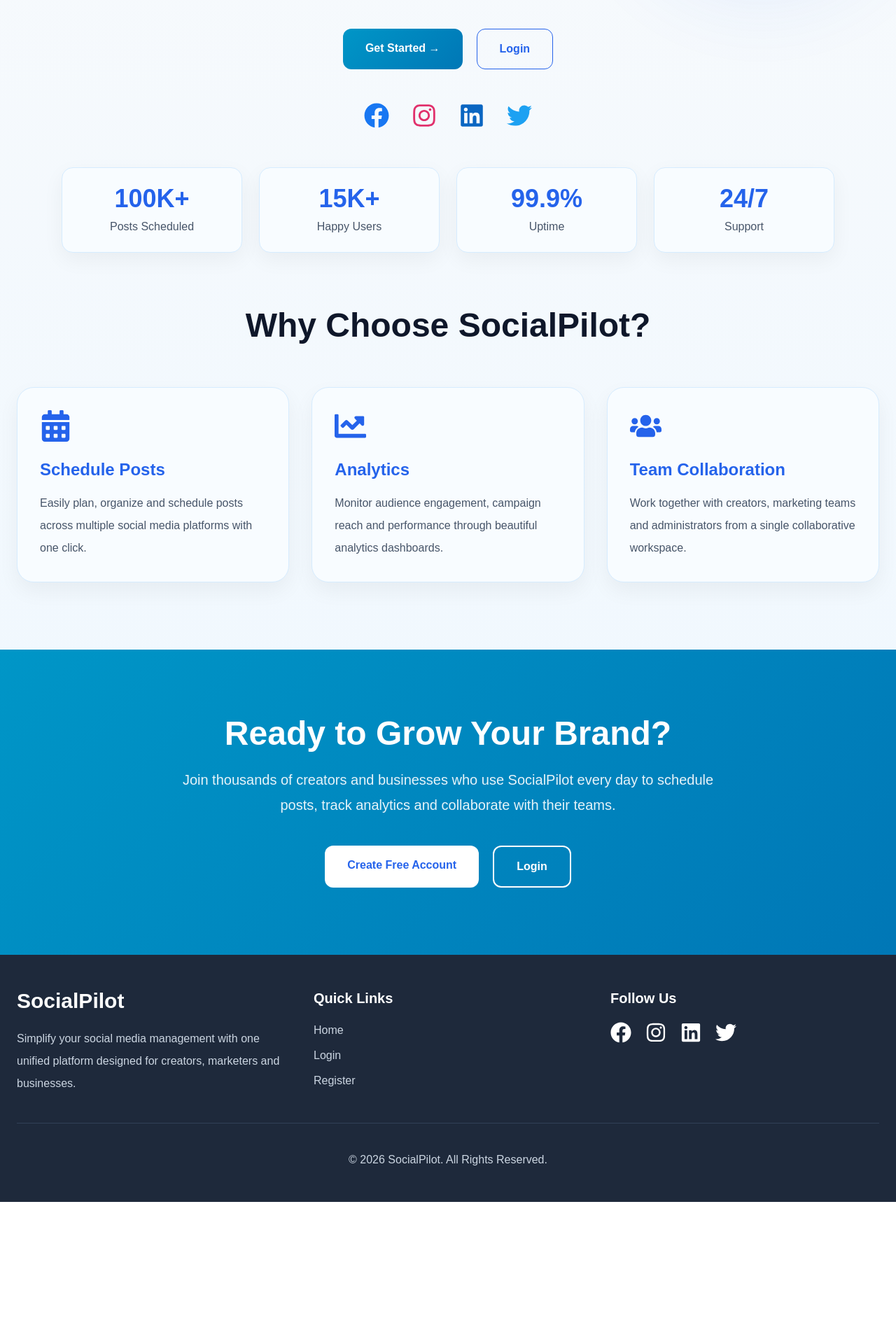
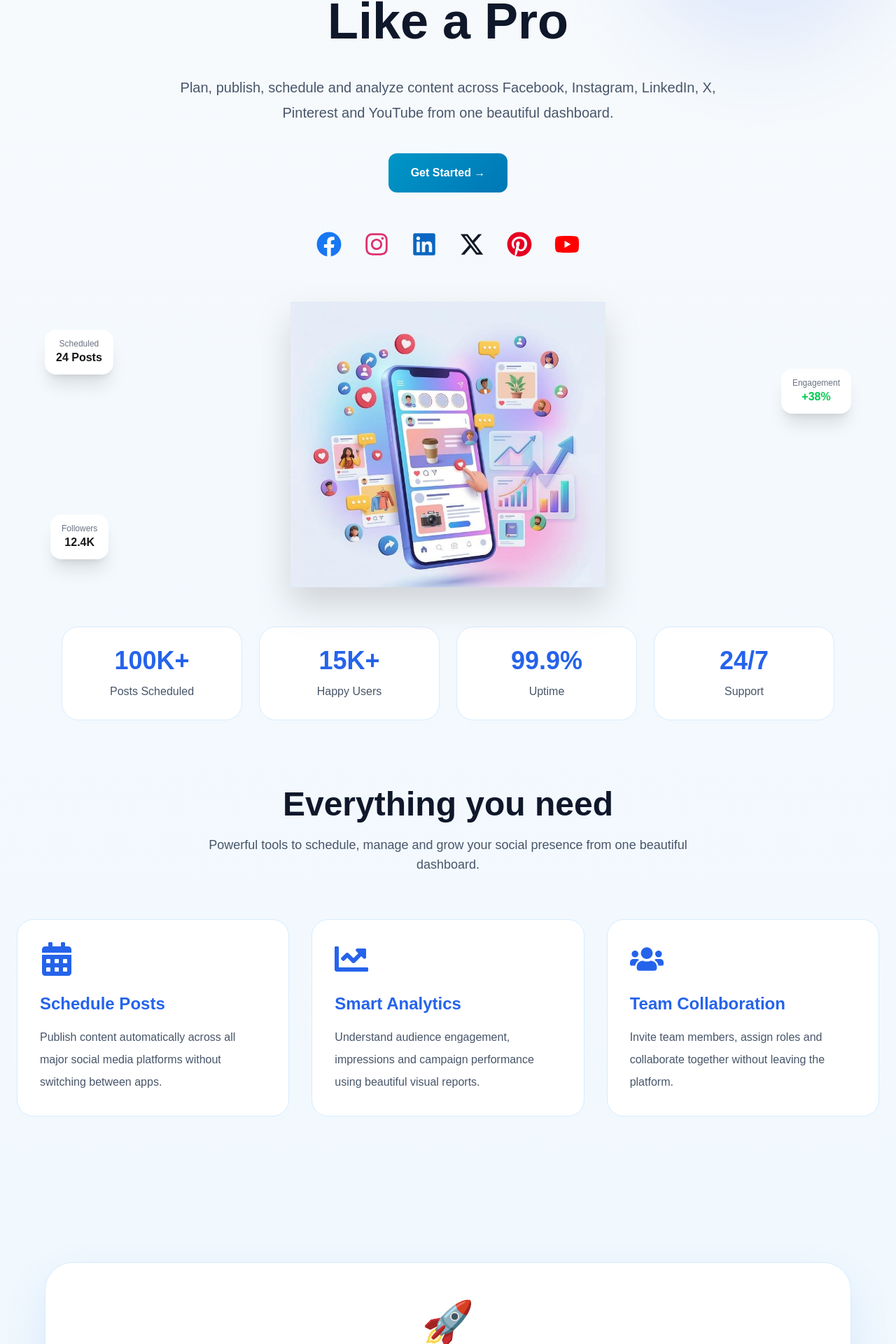
Before and after one commit to Pranjal1819/SocialPilot_Team3, a Next.js app in the folder frontend/: page / in a window 1280 px wide. Shown: the part 435-2355 px from the top of the page at 70% size. Before the commit the page ends 2152 px from the top, so only its background shows below. Built offline with nearby package versions, Linux system fonts and the light colour scheme.

Commit message:
Enhance landing page with 3D phone and UI improvements

```diff
--- a/frontend/src/app/page.tsx
+++ b/frontend/src/app/page.tsx
@@ -1,4 +1,6 @@
 import Link from "next/link";
+import Image from "next/image";
+
 import {
   FaCalendarAlt,
   FaChartLine,
@@ -6,9 +8,12 @@
   FaFacebook,
   FaInstagram,
   FaLinkedin,
-  FaTwitter,
+  FaPinterest,
+  FaYoutube,
   FaCheckCircle,
 } from "react-icons/fa";
+
+import { FaXTwitter } from "react-icons/fa6";
 
 import { COLORS } from "@/constants/theme";
 
@@ -18,17 +23,60 @@
       className="min-h-screen"
       style={{
         background:
-          "linear-gradient(to bottom, #F8FAFC 0%, #EDF7FF 100%)",
+          "linear-gradient(to bottom,#F8FAFC 0%,#EDF7FF 100%)",
       }}
     >
+
+      {/* ================= HEADER ================= */}
+
+      <header className="max-w-7xl mx-auto px-8 py-6 flex justify-between items-center">
+
+        <h2
+          className="text-3xl font-bold tracking-tight"
+          style={{ color: COLORS.primary }}
+        >
+          SocialPilot
+        </h2>
+
+        <nav className="flex items-center gap-5">
+
+          <Link
+            href="/"
+            className="font-medium hover:text-sky-700 transition"
+            style={{ color: COLORS.body }}
+          >
+            Home
+          </Link>
+
+          <Link
+            href="/login"
+            className="font-medium hover:text-sky-700 transition"
+            style={{ color: COLORS.body }}
+          >
+            Login
+          </Link>
+
+          <Link
+            href="/register"
+            className="px-6 py-2 rounded-full text-white font-semibold transition-all duration-300 hover:scale-105"
+            style={{
+              background:
+                "linear-gradient(135deg,#0096C7,#0077B6)",
+            }}
+          >
+            Register
+          </Link>
+
+        </nav>
+
+      </header>
+
       {/* ================= HERO ================= */}
 
       <section className="relative overflow-hidden">
 
-        {/* Decorative Circles */}
-
         <div
-          className="absolute -top-24 -left-24 w-72 h-72 rounded-full blur-3xl opacity-20"
+          className="absolute -top-24 -left-24 w-80 h-80 rounded-full blur-3xl opacity-20"
           style={{ background: COLORS.ocean }}
         />
 
@@ -38,8 +86,6 @@
         />
 
         <div className="max-w-7xl mx-auto px-6 py-20 text-center relative">
-
-          {/* Trusted Badge */}
 
           <div
             className="inline-flex items-center gap-2 px-5 py-2 rounded-full mb-8"
@@ -52,8 +98,6 @@
             Trusted by 10,000+ marketers
           </div>
 
-          {/* Heading */}
-
           <h1
             className="text-6xl md:text-7xl font-extrabold leading-tight"
             style={{
@@ -61,20 +105,17 @@
             }}
           >
             Manage all your
+
             <br />
 
-            <span
-              style={{
-                color: COLORS.primary,
-              }}
-            >
+            <span style={{ color: COLORS.primary }}>
               Social Media
             </span>
 
+            <br />
+
             Like a Pro
           </h1>
-
-          {/* Subtitle */}
 
           <p
             className="max-w-3xl mx-auto mt-8 text-xl leading-9"
@@ -82,14 +123,12 @@
               color: COLORS.body,
             }}
           >
-            Plan, schedule, publish and analyze content across
-            Facebook, Instagram, LinkedIn and Twitter from one
-            beautiful dashboard.
+            Plan, publish, schedule and analyze content across
+            Facebook, Instagram, LinkedIn, X, Pinterest and
+            YouTube from one beautiful dashboard.
           </p>
 
-          {/* Buttons */}
-
-          <div className="flex flex-wrap justify-center gap-5 mt-10">
+          <div className="flex justify-center gap-5 mt-10">
 
             <Link
               href="/register"
@@ -102,22 +141,11 @@
               Get Started →
             </Link>
 
-           <Link
-  href="/login"
-  className="px-8 py-4 rounded-xl font-semibold border transition-all duration-300 hover:bg-white hover:scale-105 hover:border-blue-500"
-              style={{
-                borderColor: COLORS.primary,
-                color: COLORS.primary,
-              }}
-            >
-              Login
-            </Link>
-
           </div>
 
-          {/* Social Icons */}
+          {/* Social Apps */}
 
-<div className="flex justify-center gap-8 mt-12 text-4xl">
+          <div className="flex justify-center gap-8 mt-14 text-4xl">
 
             <FaFacebook
               className="hover:scale-125 transition-all duration-300 cursor-pointer"
@@ -134,9 +162,53 @@
               style={{ color: "#0A66C2" }}
             />
 
-  <FaTwitter
+            <FaXTwitter
               className="hover:scale-125 transition-all duration-300 cursor-pointer"
-    style={{ color: "#1DA1F2" }}
+              style={{ color: "#111827" }}
+            />
+
+            <FaPinterest
+              className="hover:scale-125 transition-all duration-300 cursor-pointer"
+              style={{ color: "#E60023" }}
+            />
+
+            <FaYoutube
+              className="hover:scale-125 transition-all duration-300 cursor-pointer"
+              style={{ color: "#FF0000" }}
+            />
+
+          </div>
+
+
+
+      {/* 3D Phone Preview */}
+
+<div className="mt-16 flex justify-center relative">
+
+  {/* Floating Card 1 */}
+  <div className="absolute top-10 left-10 bg-white rounded-2xl shadow-xl px-4 py-3 hidden md:block">
+    <p className="text-xs text-gray-500">Scheduled</p>
+    <p className="font-bold">24 Posts</p>
+  </div>
+
+  {/* Floating Card 2 */}
+  <div className="absolute top-24 right-10 bg-white rounded-2xl shadow-xl px-4 py-3 hidden md:block">
+    <p className="text-xs text-gray-500">Engagement</p>
+    <p className="font-bold text-green-500">+38%</p>
+  </div>
+
+  {/* Floating Card 3 */}
+  <div className="absolute bottom-10 left-12 bg-white rounded-2xl shadow-xl px-4 py-3 hidden md:block">
+    <p className="text-xs text-gray-500">Followers</p>
+    <p className="font-bold">12.4K</p>
+  </div>
+
+  <Image
+    src="/images/3d-phone.png"
+    alt="SocialPilot Mobile App"
+    width={450}
+    height={450}
+    className="drop-shadow-2xl hover:scale-105 transition-all duration-500"
   />
 
 </div>
@@ -144,111 +216,49 @@
         </div>
 
       </section>
+
+
             {/* ================= Statistics ================= */}
 
-      <section className="max-w-6xl mx-auto px-6 -mt-6 mb-20">
+     {/* ================= Statistics ================= */}
+
+<section className="max-w-6xl mx-auto px-6 -mt-6 mb-24">
 
   <div className="grid grid-cols-2 md:grid-cols-4 gap-6">
 
-          {/* Card 1 */}
+    {[
+      ["100K+", "Posts Scheduled"],
+      ["15K+", "Happy Users"],
+      ["99.9%", "Uptime"],
+      ["24/7", "Support"],
+    ].map(([value, label]) => (
 
       <div
-            className="rounded-2xl p-6 text-center hover:-translate-y-2 transition-all duration-300"
+        key={label}
+        className="rounded-3xl p-7 text-center transition-all duration-300 hover:-translate-y-3 hover:shadow-2xl"
         style={{
-              background: "#F8FCFF",
+          background: "#FFFFFF",
           border: "1px solid #D6ECFF",
-              boxShadow: "0 10px 30px rgba(0,0,0,0.05)",
         }}
       >
+
         <h2
-              className="text-4xl font-bold"
+          className="text-4xl font-extrabold"
           style={{ color: COLORS.primary }}
         >
-              100K+
+          {value}
         </h2>
 
         <p
-              className="mt-2"
+          className="mt-3"
           style={{ color: COLORS.body }}
         >
-              Posts Scheduled
+          {label}
         </p>
+
       </div>
 
-          {/* Card 2 */}
-
-          <div
-            className="rounded-2xl p-6 text-center hover:-translate-y-2 transition-all duration-300"
-            style={{
-              background: "#F8FCFF",
-              border: "1px solid #D6ECFF",
-              boxShadow: "0 10px 30px rgba(0,0,0,0.05)",
-            }}
-          >
-            <h2
-              className="text-4xl font-bold"
-              style={{ color: COLORS.primary }}
-            >
-              15K+
-            </h2>
-
-            <p
-              className="mt-2"
-              style={{ color: COLORS.body }}
-            >
-              Happy Users
-            </p>
-          </div>
-
-          {/* Card 3 */}
-
-          <div
-            className="rounded-2xl p-6 text-center hover:-translate-y-2 transition-all duration-300"
-            style={{
-              background: "#F8FCFF",
-              border: "1px solid #D6ECFF",
-              boxShadow: "0 10px 30px rgba(0,0,0,0.05)",
-            }}
-          >
-            <h2
-              className="text-4xl font-bold"
-              style={{ color: COLORS.primary }}
-            >
-              99.9%
-            </h2>
-
-            <p
-              className="mt-2"
-              style={{ color: COLORS.body }}
-            >
-              Uptime
-            </p>
-          </div>
-
-          {/* Card 4 */}
-
-          <div
-            className="rounded-2xl p-6 text-center hover:-translate-y-2 transition-all duration-300"
-            style={{
-              background: "#F8FCFF",
-              border: "1px solid #D6ECFF",
-              boxShadow: "0 10px 30px rgba(0,0,0,0.05)",
-            }}
-          >
-            <h2
-              className="text-4xl font-bold"
-              style={{ color: COLORS.primary }}
-            >
-              24/7
-            </h2>
-
-            <p
-              className="mt-2"
-              style={{ color: COLORS.body }}
-            >
-              Support
-            </p>
-          </div>
+    ))}
 
   </div>
 
@@ -256,30 +266,37 @@
 
 {/* ================= FEATURES ================= */}
 
-      <section className="max-w-7xl mx-auto px-6 pb-24">
+<section className="max-w-7xl mx-auto px-6 pb-28">
 
   <h2
-          className="text-5xl font-bold text-center mb-16"
+    className="text-5xl font-bold text-center mb-5"
     style={{ color: COLORS.text }}
   >
-          Why Choose SocialPilot?
+    Everything you need
   </h2>
+
+  <p
+    className="text-center text-lg mb-16 max-w-3xl mx-auto"
+    style={{ color: COLORS.body }}
+  >
+    Powerful tools to schedule, manage and grow your social presence
+    from one beautiful dashboard.
+  </p>
 
   <div className="grid md:grid-cols-3 gap-8">
 
-          {/* Feature 1 */}
+    {/* Card 1 */}
 
     <div
-            className="rounded-3xl p-8 hover:-translate-y-3 transition-all duration-300"
+      className="rounded-3xl p-8 transition-all duration-300 hover:-translate-y-3 hover:shadow-2xl"
       style={{
-              background: "#F8FCFF",
+        background: "#FFFFFF",
         border: "1px solid #D6ECFF",
-              boxShadow: "0 12px 30px rgba(0,0,0,0.05)",
       }}
     >
 
       <FaCalendarAlt
-              size={45}
+        size={48}
         style={{ color: COLORS.primary }}
       />
 
@@ -294,25 +311,24 @@
         className="leading-8"
         style={{ color: COLORS.body }}
       >
-              Easily plan, organize and schedule posts across multiple
-              social media platforms with one click.
+        Publish content automatically across all major social media
+        platforms without switching between apps.
       </p>
 
     </div>
 
-          {/* Feature 2 */}
+    {/* Card 2 */}
 
     <div
-            className="rounded-3xl p-8 hover:-translate-y-3 transition-all duration-300"
+      className="rounded-3xl p-8 transition-all duration-300 hover:-translate-y-3 hover:shadow-2xl"
       style={{
-              background: "#F8FCFF",
+        background: "#FFFFFF",
         border: "1px solid #D6ECFF",
-              boxShadow: "0 12px 30px rgba(0,0,0,0.05)",
       }}
     >
 
       <FaChartLine
-              size={45}
+        size={48}
         style={{ color: COLORS.primary }}
       />
 
@@ -320,32 +336,31 @@
         className="text-2xl font-bold mt-6 mb-4"
         style={{ color: COLORS.primary }}
       >
-              Analytics
+        Smart Analytics
       </h3>
 
       <p
         className="leading-8"
         style={{ color: COLORS.body }}
       >
-              Monitor audience engagement, campaign reach and performance
-              through beautiful analytics dashboards.
+        Understand audience engagement, impressions and campaign
+        performance using beautiful visual reports.
       </p>
 
     </div>
 
-          {/* Feature 3 */}
+    {/* Card 3 */}
 
     <div
-            className="rounded-3xl p-8 hover:-translate-y-3 transition-all duration-300"
+      className="rounded-3xl p-8 transition-all duration-300 hover:-translate-y-3 hover:shadow-2xl"
       style={{
-              background: "#F8FCFF",
+        background: "#FFFFFF",
         border: "1px solid #D6ECFF",
-              boxShadow: "0 12px 30px rgba(0,0,0,0.05)",
       }}
     >
 
       <FaUsers
-              size={45}
+        size={48}
         style={{ color: COLORS.primary }}
       />
 
@@ -360,8 +375,8 @@
         className="leading-8"
         style={{ color: COLORS.body }}
       >
-              Work together with creators, marketing teams and administrators
-              from a single collaborative workspace.
+        Invite team members, assign roles and collaborate together
+        without leaving the platform.
       </p>
 
     </div>
@@ -369,66 +384,143 @@
   </div>
 
 </section>
+
 {/* ================= CALL TO ACTION ================= */}
 
-      <section
-        className="py-24"
+{/* ================= CALL TO ACTION ================= */}
+
+<section className="py-24 px-6">
+
+  <div
+    className="max-w-6xl mx-auto rounded-[40px] p-14 text-center"
     style={{
-          background:
-            "linear-gradient(135deg,#0096C7 0%, #0077B6 100%)",
+      background: "#FFFFFF",
+      border: "1px solid #D6ECFF",
+      boxShadow: "0 25px 60px rgba(37,99,235,0.10)",
     }}
   >
-        <div className="max-w-5xl mx-auto text-center px-6">
+
+    <div className="text-6xl mb-6">
+      🚀
+    </div>
 
     <h2
-            className="text-5xl font-bold text-white mb-6"
+      className="text-5xl font-bold mb-6"
+      style={{
+        color: COLORS.text,
+      }}
     >
       Ready to Grow Your Brand?
     </h2>
 
     <p
-            className="text-xl text-white/90 max-w-3xl mx-auto leading-9"
+      className="text-lg leading-8 max-w-3xl mx-auto"
+      style={{
+        color: COLORS.body,
+      }}
     >
-            Join thousands of creators and businesses who use
-            SocialPilot every day to schedule posts, track analytics
-            and collaborate with their teams.
+      Schedule smarter, publish faster and monitor your social media
+      performance from one beautiful platform.
     </p>
 
-          <div className="mt-10 flex flex-wrap justify-center gap-5">
+    <div className="flex justify-center gap-5 mt-10 flex-wrap">
 
       <Link
         href="/register"
-              className="px-8 py-4 rounded-xl bg-white font-semibold transition-all duration-300 hover:-translate-y-1 hover:shadow-2xl"
+        className="px-8 py-4 rounded-xl text-white font-semibold transition-all duration-300 hover:scale-105 hover:-translate-y-1"
         style={{
-                color: COLORS.primary,
+          background:
+            "linear-gradient(135deg,#0096C7,#0077B6)",
         }}
       >
-              Create Free Account
+        Get Started Free
       </Link>
 
       <Link
         href="/login"
-              className="px-8 py-4 rounded-xl border-2 border-white text-white font-semibold transition-all duration-300 hover:bg-white hover:text-sky-700"
+        className="px-8 py-4 rounded-xl font-semibold transition-all duration-300 hover:bg-slate-100"
+        style={{
+          border: "2px solid #0096C7",
+          color: COLORS.primary,
+        }}
       >
         Login
       </Link>
 
     </div>
 
+    {/* Features */}
+
+    <div className="grid md:grid-cols-3 gap-8 mt-14">
+
+      <div>
+        <h3
+          className="text-3xl font-bold"
+          style={{ color: COLORS.primary }}
+        >
+          ⚡ Fast
+        </h3>
+
+        <p
+          className="mt-3"
+          style={{ color: COLORS.body }}
+        >
+          Schedule posts in seconds.
+        </p>
       </div>
+
+      <div>
+        <h3
+          className="text-3xl font-bold"
+          style={{ color: COLORS.primary }}
+        >
+          📊 Smart
+        </h3>
+
+        <p
+          className="mt-3"
+          style={{ color: COLORS.body }}
+        >
+          Powerful analytics and insights.
+        </p>
+      </div>
+
+      <div>
+        <h3
+          className="text-3xl font-bold"
+          style={{ color: COLORS.primary }}
+        >
+          👥 Collaborative
+        </h3>
+
+        <p
+          className="mt-3"
+          style={{ color: COLORS.body }}
+        >
+          Work with your entire team easily.
+        </p>
+      </div>
+
+    </div>
+
+  </div>
+
 </section>
 
 {/* ================= FOOTER ================= */}
 
+
+     {/* ================= FOOTER ================= */}
+
 <footer
-        className="py-12"
+  className="pt-20 pb-10 mt-10"
   style={{
     background: COLORS.sidebar,
   }}
 >
   <div className="max-w-7xl mx-auto px-6">
 
-          <div className="grid md:grid-cols-3 gap-10">
+    <div className="grid md:grid-cols-4 gap-10">
 
       {/* Logo */}
 
@@ -446,49 +538,65 @@
             color: "#CBD5E1",
           }}
         >
-                Simplify your social media management with one
-                unified platform designed for creators,
-                marketers and businesses.
+          Your all-in-one social media management platform.
+          Schedule, publish and analyze your content with ease.
         </p>
 
       </div>
 
-            {/* Quick Links */}
+      {/* Product */}
 
       <div>
 
         <h3 className="text-xl font-semibold text-white mb-5">
-                Quick Links
+          Product
+        </h3>
+
+        <div className="space-y-3">
+
+          <p className="text-slate-300 hover:text-white cursor-pointer">
+            Features
+          </p>
+
+          <p className="text-slate-300 hover:text-white cursor-pointer">
+            Analytics
+          </p>
+
+          <p className="text-slate-300 hover:text-white cursor-pointer">
+            Scheduling
+          </p>
+
+        </div>
+
+      </div>
+
+      {/* Company */}
+
+      <div>
+
+        <h3 className="text-xl font-semibold text-white mb-5">
+          Company
         </h3>
 
         <div className="space-y-3">
 
           <Link
             href="/"
-                  className="block hover:text-white"
-                  style={{
-                    color: "#CBD5E1",
-                  }}
+            className="block text-slate-300 hover:text-white"
           >
             Home
           </Link>
 
           <Link
             href="/login"
-                  className="block hover:text-white"
-                  style={{
-                    color: "#CBD5E1",
-                  }}
+            className="block text-slate-300 hover:text-white"
           >
             Login
           </Link>
 
           <Link
             href="/register"
-                  className="block hover:text-white"
-                  style={{
-                    color: "#CBD5E1",
-                  }}
+            className="block text-slate-300 hover:text-white"
           >
             Register
           </Link>
@@ -505,26 +613,36 @@
           Follow Us
         </h3>
 
-              <div className="flex gap-5 text-3xl">
+        <div className="flex flex-wrap gap-4 text-3xl">
 
           <FaFacebook
-                  className="hover:scale-125 transition cursor-pointer"
-                  color="#ffffff"
+            className="cursor-pointer hover:scale-125 transition"
+            style={{ color: "#1877F2" }}
           />
 
           <FaInstagram
-                  className="hover:scale-125 transition cursor-pointer"
-                  color="#ffffff"
+            className="cursor-pointer hover:scale-125 transition"
+            style={{ color: "#E1306C" }}
           />
 
           <FaLinkedin
-                  className="hover:scale-125 transition cursor-pointer"
-                  color="#ffffff"
+            className="cursor-pointer hover:scale-125 transition"
+            style={{ color: "#0A66C2" }}
           />
 
-                <FaTwitter
-                  className="hover:scale-125 transition cursor-pointer"
-                  color="#ffffff"
+          <FaXTwitter
+            className="cursor-pointer hover:scale-125 transition"
+            style={{ color: "#FFFFFF" }}
+          />
+
+          <FaPinterest
+            className="cursor-pointer hover:scale-125 transition"
+            style={{ color: "#E60023" }}
+          />
+
+          <FaYoutube
+            className="cursor-pointer hover:scale-125 transition"
+            style={{ color: "#FF0000" }}
           />
 
         </div>
@@ -535,14 +653,25 @@
 
     <hr className="my-10 border-slate-700" />
 
+    <div className="flex flex-col md:flex-row justify-between items-center gap-4">
+
       <p
-            className="text-center"
         style={{
           color: "#CBD5E1",
         }}
       >
         © 2026 SocialPilot. All Rights Reserved.
       </p>
+
+      <p
+        style={{
+          color: "#94A3B8",
+        }}
+      >
+        Built with ❤️ for Creators & Businesses
+      </p>
+
+    </div>
 
   </div>
 
```
Also changed, not shown: frontend/public/images/3d-phone.png (added), frontend/src/app/login/page.tsx (line endings or trailing spaces). Lines whose indentation alone changed are shown as unchanged.
